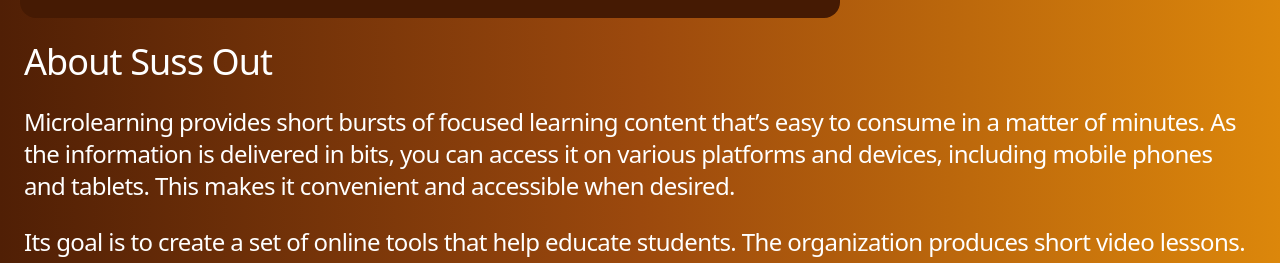
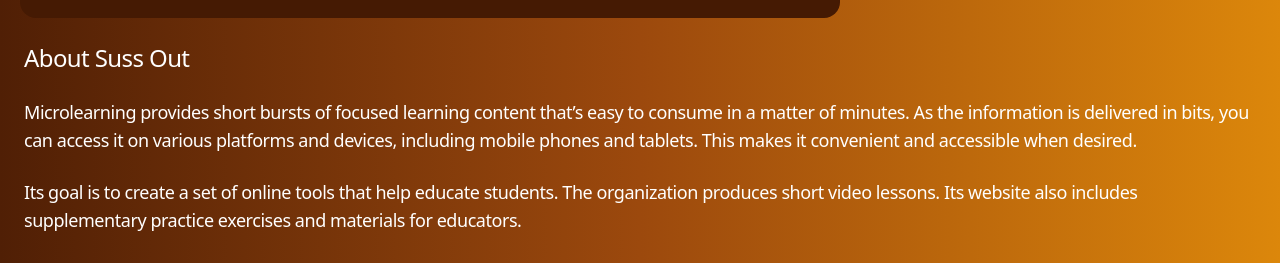
Before and after one commit to GeethaRagu/Front-end-GeethaRagu-learningmanagementsystem-frontend, a React (Vite) app: page / in a window 1280 px wide. Shown: the part 676-939 px from the top of the page. Built offline with nearby package versions, Linux system fonts and the light colour scheme; no server answers.

Commit message:
updated css

```diff
--- a/src/Pages/Home.jsx
+++ b/src/Pages/Home.jsx
@@ -164,17 +164,17 @@
           </div> */}
         </div>
       </div>
-      <h3 className=" text-4xl font-medium tracking-tight text-white dark:text-white m-6">
+      <h3 className=" text-2xl font-medium tracking-tight text-white dark:text-white m-6">
         About Suss Out
       </h3>
-      <p className=" text-2xl font-medium tracking-tight text-white dark:text-white m-6">
+      <p className=" text-lg font-medium tracking-tight text-white dark:text-white m-6">
         Microlearning provides short bursts of focused learning content that’s
         easy to consume in a matter of minutes. As the information is delivered
         in bits, you can access it on various platforms and devices, including
         mobile phones and tablets. This makes it convenient and accessible when
         desired.
       </p>
-      <p className=" text-2xl font-medium tracking-tight text-white dark:text-white m-6">
+      <p className=" text-lg font-medium tracking-tight text-white dark:text-white m-6">
         Its goal is to create a set of online tools that help educate students.
         The organization produces short video lessons. Its website also includes
         supplementary practice exercises and materials for educators.
```
